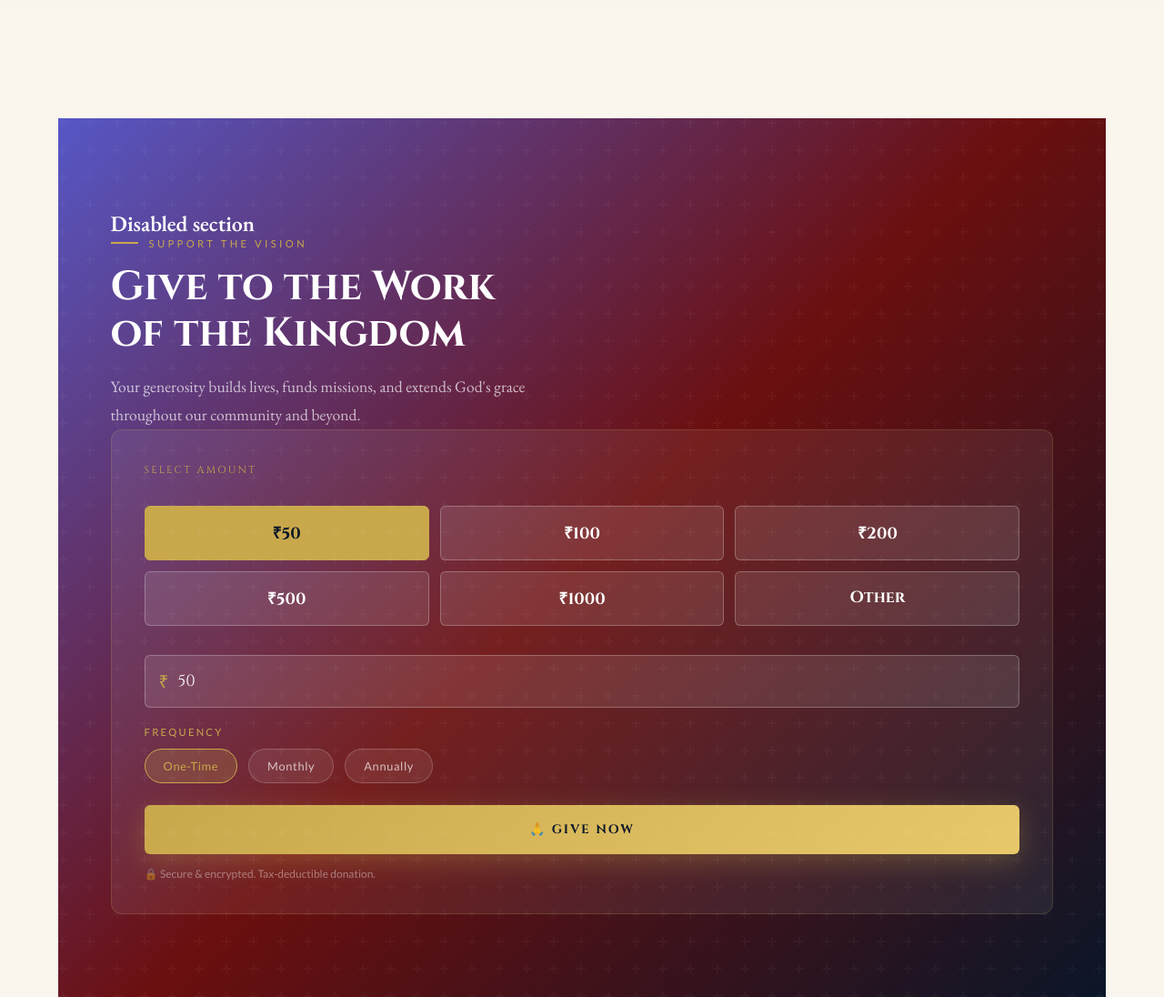
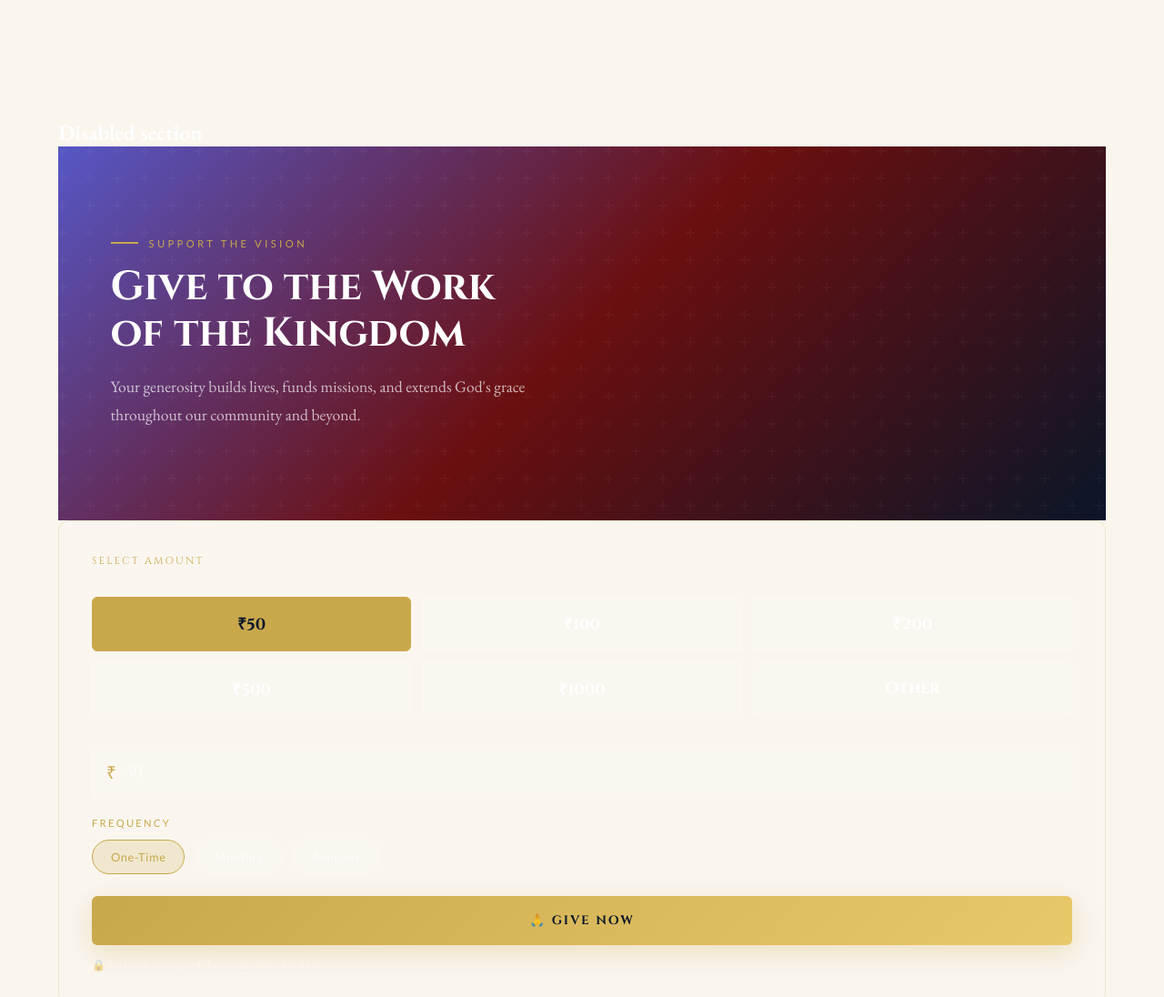
Before and after one commit to Ste4199/JesusInquiresMinistry, a plain HTML site: page index.html in a window 1280 px wide. Shown: the part 3720-4816 px from the top of the page at 91% size. Drawn offline with nearby package versions, Linux system fonts and the light colour scheme; grey boxes are pictures that could not be loaded.

Commit message:
updating coding clarity

```diff
--- a/index.html
+++ b/index.html
@@ -312,7 +312,7 @@
   }
   .event-link:hover { gap: 10px; }
 
-   /*--Gallery--*/
+   /*--GALLERY--*/
    .gallery container {
        position: relative;
        width:80%;
@@ -653,18 +653,17 @@
     </div>
   </div>
 </section>
-
+<!--GALLERY-->
     <section id="gallery">
         <div class="gallery-container">
             <div class="slider">
                 <img src="https://github.com/Ste4199/JesusInquiresMinistry/blob/main/JIM/Baptism.jpg?raw=true" class="slide active">
                 <img src="https://github.com/Ste4199/JesusInquiresMinistry/blob/main/JIM/Children bible study.jpg?raw=true" class="slide">
             </div>
-
+ <div class="donate">
+  <h2>Disabled section</h2>
 <!-- DONATE -->
 <section id="donate">
-    <div class="my section">
-  <h2>Disabled section</h2>
   <div class="donate-layout">
     <div>
       <div class="section-label">Support the Vision</div>
```
